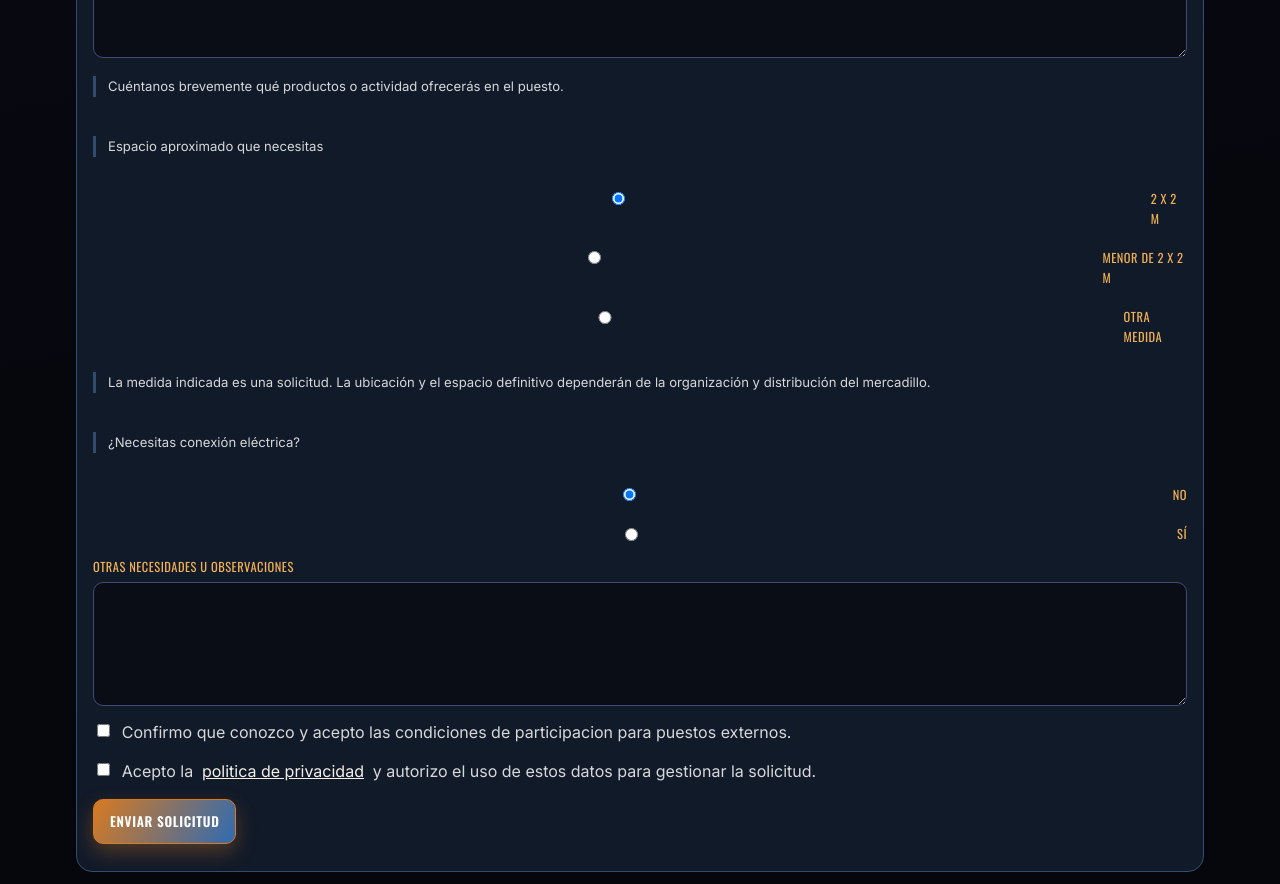
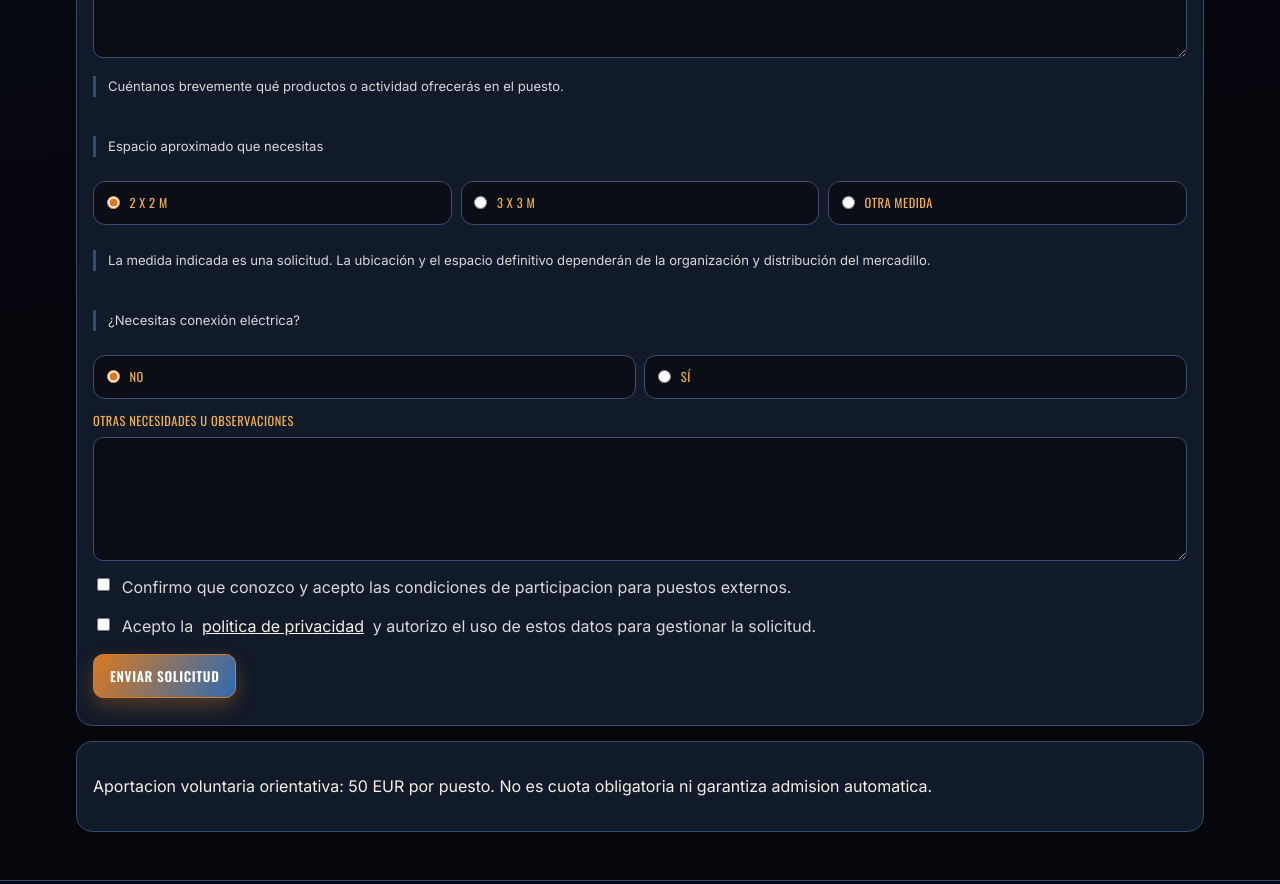
Before and after one commit to Juanda-ecaweb/Tajuna-Rock, a plain HTML site: page comerciantes.html in a window 1280 px wide. Shown: the part 1300-2184 px from the top of the page. Drawn offline with nearby package versions, Linux system fonts and the light colour scheme.

Commit message:
Ajusta el estilo de radios en formularios

```diff
--- a/comerciantes.html
+++ b/comerciantes.html
@@ -118,20 +118,22 @@
               <p class="form-legal">Cuéntanos brevemente qué productos o actividad ofrecerás en el puesto.</p>
             </div>
 
-            <div class="form-field form-field-full">
+            <div class="form-field form-field-full choice-group">
               <p class="form-legal">Espacio aproximado que necesitas</p>
-              <label class="check-line">
+              <div class="choice-grid">
+                <label class="choice-option">
                   <input type="radio" name="espacio_solicitado" value="2X2" checked />
-                2 x 2 m
+                  <span>2 x 2 m</span>
                 </label>
-              <label class="check-line">
+                <label class="choice-option">
                   <input type="radio" name="espacio_solicitado" value="MENOR" />
-                Menor de 2 x 2 m
+                  <span>3 x 3 m</span>
                 </label>
-              <label class="check-line">
+                <label class="choice-option">
                   <input type="radio" name="espacio_solicitado" value="OTRA_MEDIDA" />
-                Otra medida
+                  <span>Otra medida</span>
                 </label>
+              </div>
             </div>
 
             <div class="form-field form-field-full is-hidden" id="comerciantes-medida-menor" hidden>
@@ -150,16 +152,18 @@
               <p class="form-legal">La medida indicada es una solicitud. La ubicación y el espacio definitivo dependerán de la organización y distribución del mercadillo.</p>
             </div>
 
-            <div class="form-field form-field-full">
+            <div class="form-field form-field-full choice-group">
               <p class="form-legal">¿Necesitas conexión eléctrica?</p>
-              <label class="check-line">
+              <div class="choice-grid">
+                <label class="choice-option">
                   <input type="radio" name="necesita_electricidad" value="NO" checked />
-                No
+                  <span>No</span>
                 </label>
-              <label class="check-line">
+                <label class="choice-option">
                   <input type="radio" name="necesita_electricidad" value="SI" />
-                Sí
+                  <span>Sí</span>
                 </label>
+              </div>
             </div>
 
             <div class="form-field form-field-full is-hidden" id="comerciantes-equipos" hidden>
--- a/css/estilos.css
+++ b/css/estilos.css
@@ -745,6 +745,68 @@ img {
   margin-top: 0.23rem;
 }
 
+.choice-group {
+  display: grid;
+  gap: 0.7rem;
+}
+
+.choice-grid {
+  display: grid;
+  grid-template-columns: repeat(auto-fit, minmax(160px, 1fr));
+  gap: 0.55rem;
+}
+
+.choice-option {
+  margin: 0;
+  min-height: 2.75rem;
+  padding: 0.7rem 0.8rem;
+  border: 1px solid #414b76;
+  border-radius: 12px;
+  background: rgba(11, 13, 22, 0.92);
+  display: flex;
+  align-items: center;
+  justify-content: flex-start;
+  gap: 0.6rem;
+  color: var(--color-text-soft);
+  transition: border-color 0.15s ease, transform 0.15s ease, background-color 0.15s ease;
+}
+
+.choice-option:hover,
+.choice-option:focus-within {
+  border-color: var(--color-primary);
+  background: rgba(18, 21, 34, 0.98);
+  transform: translateY(-1px);
+}
+
+.choice-option input {
+  margin: 0;
+  flex-shrink: 0;
+}
+
+.choice-option input[type="radio"],
+.choice-option input[type="checkbox"] {
+  width: auto;
+  height: auto;
+  padding: 0;
+  border: 0;
+  background: transparent;
+  accent-color: var(--color-primary);
+}
+
+.choice-option span {
+  line-height: 1.25;
+}
+
+.choice-grid.choice-grid-checks {
+  grid-template-columns: repeat(auto-fit, minmax(150px, 1fr));
+}
+
+@media (max-width: 700px) {
+  .choice-grid {
+    grid-template-columns: 1fr;
+  }
+}
+
 .form-actions {
   margin-top: 0.9rem;
 }
```
Also changed, not shown: prensa.html (+19 -15 lines). Lines whose indentation alone changed are shown as unchanged.
